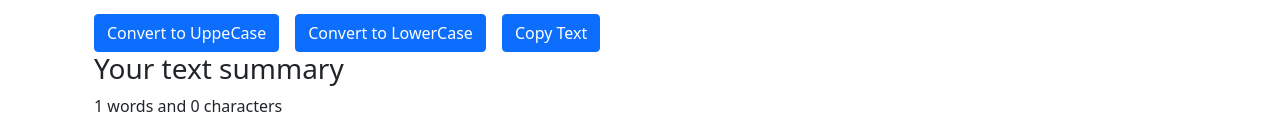
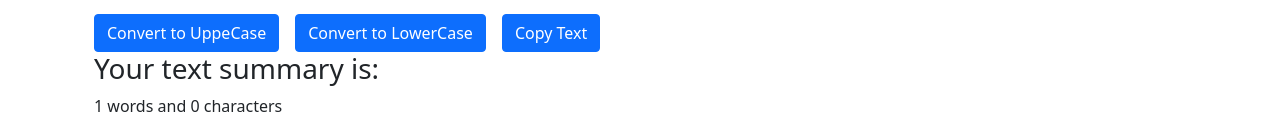
Before and after one commit to Saurabh504/React-TextUtils, a React (Create React App) app: page / in a window 1280 px wide. Shown: the part 336-474 px from the top of the page. Built offline with nearby package versions, Linux system fonts and the light colour scheme.

Commit message:
Update Textform.js

```diff
--- a/src/Components/Textform.js
+++ b/src/Components/Textform.js
@@ -41,7 +41,7 @@ export default function Textform(props) {
         </div>
 
         <div className="container" style={{Color: props.mode==='dark'?'white':'black'}}>
-            <h3>Your text summary</h3>
+            <h3>Your text summary is: </h3>
             <p>{text.split(" ").length} words and {text.length} characters</p>
             <p>{0.008 * text.split(" ").length} minuts to read</p>
             <h3>Preview</h3>
```
